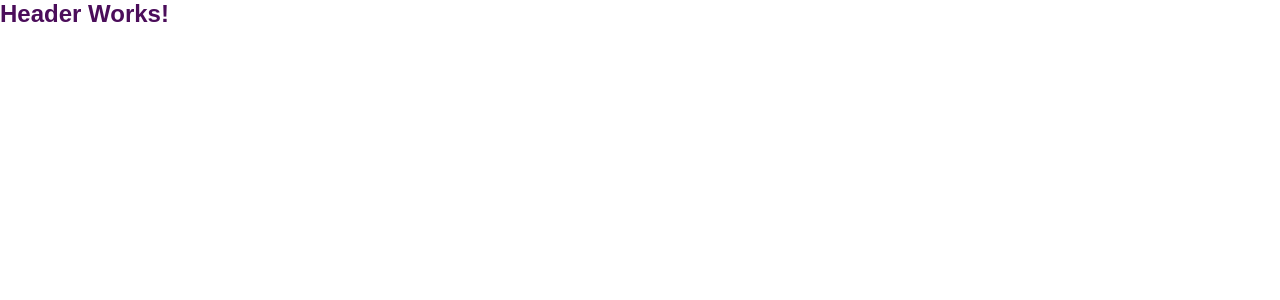
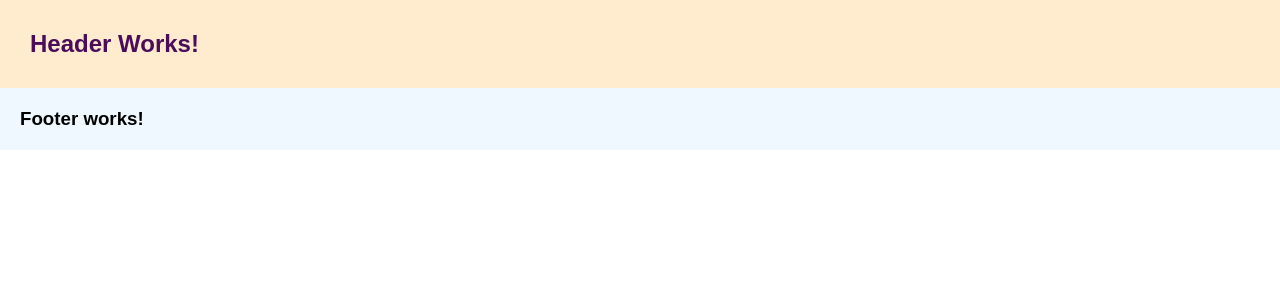
Before and after one commit to lucasoneves/angular-essentials, an Angular app: page / in a window 1280 px wide. Shown: the top 300 px of the page. Built offline with nearby package versions, Linux system fonts and the light colour scheme.

Commit message:
footer component

```diff
--- a/src/app/app.html
+++ b/src/app/app.html
@@ -2,6 +2,7 @@
 
 <main>
   <app-header></app-header>
+  <app-footer></app-footer>
 </main>
 
 
--- a/src/app/app.ts
+++ b/src/app/app.ts
@@ -1,9 +1,10 @@
 import { Component, signal } from '@angular/core';
 import { RouterOutlet } from '@angular/router';
 import { Header } from './header/header';
+import { Footer } from './footer/footer';
 
 @Component({
-  imports: [RouterOutlet, Header],
+  imports: [RouterOutlet, Header, Footer],
   selector: 'app-root',
   styleUrl: './app.css',
   templateUrl: './app.html',
--- /dev/null
+++ b/src/app/footer/footer.css
@@ -0,0 +1,4 @@
+footer {
+    background-color: aliceblue;
+    padding: 20px;
+}
--- /dev/null
+++ b/src/app/footer/footer.html
@@ -0,0 +1,3 @@
+<footer>
+    <h3>Footer works!</h3>
+</footer>
--- a/src/app/header/header.css
+++ b/src/app/header/header.css
@@ -1,3 +1,5 @@
 header {
     color: rgb(75, 13, 90);
+    background-color: blanchedalmond;
+    padding: 30px;
 }
```
Also changed, not shown: src/app/footer/footer.ts (added, +9 -0 lines), 1 other file (tests, documents, lock files or other folders).
